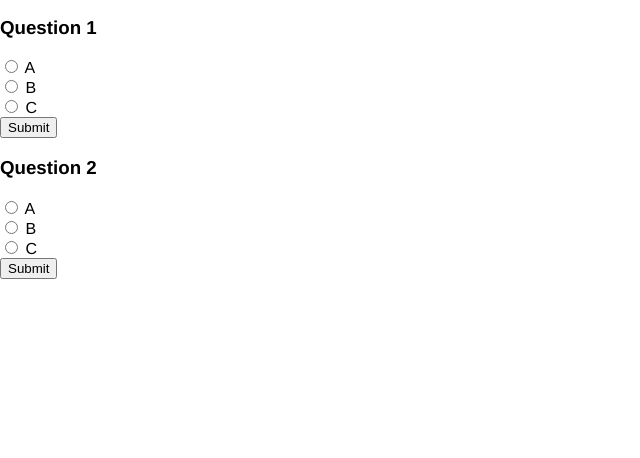
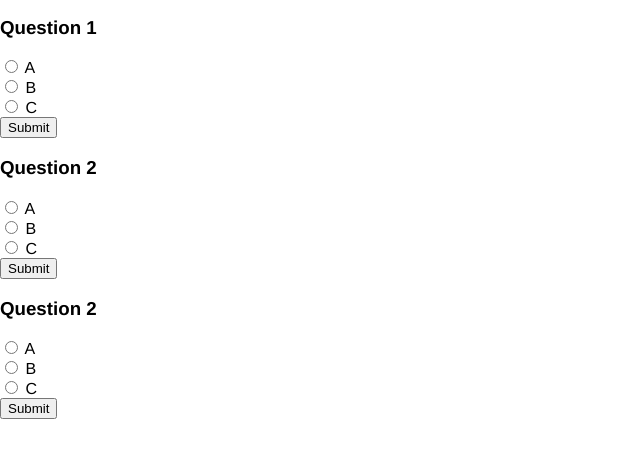
Before and after one commit to SamDecrock/deknop-server, a website: page demo.eco.html in a window 1280 px wide. Shown: the part 172-630 px from the top of the page, without its empty margins (0-640 px from the left). Drawn offline with nearby package versions, Linux system fonts and the light colour scheme.

Commit message:
3de vraag

```diff
--- a/demo.eco.html
+++ b/demo.eco.html
@@ -68,6 +68,16 @@
         <input type="submit">
     </form>
 
+    <form action="/api/answer" method="POST">
+        <h3>Question 2</h3>
+        <input type="hidden" name="id" value="2">
+        <input type="hidden" name="username" value="one">
+        <input type="radio" name="answer" value="A"> A<br>
+        <input type="radio" name="answer" value="B"> B<br>
+        <input type="radio" name="answer" value="C"> C<br>
+        <input type="submit">
+    </form>
+
     <br>
     <br>
 
```
